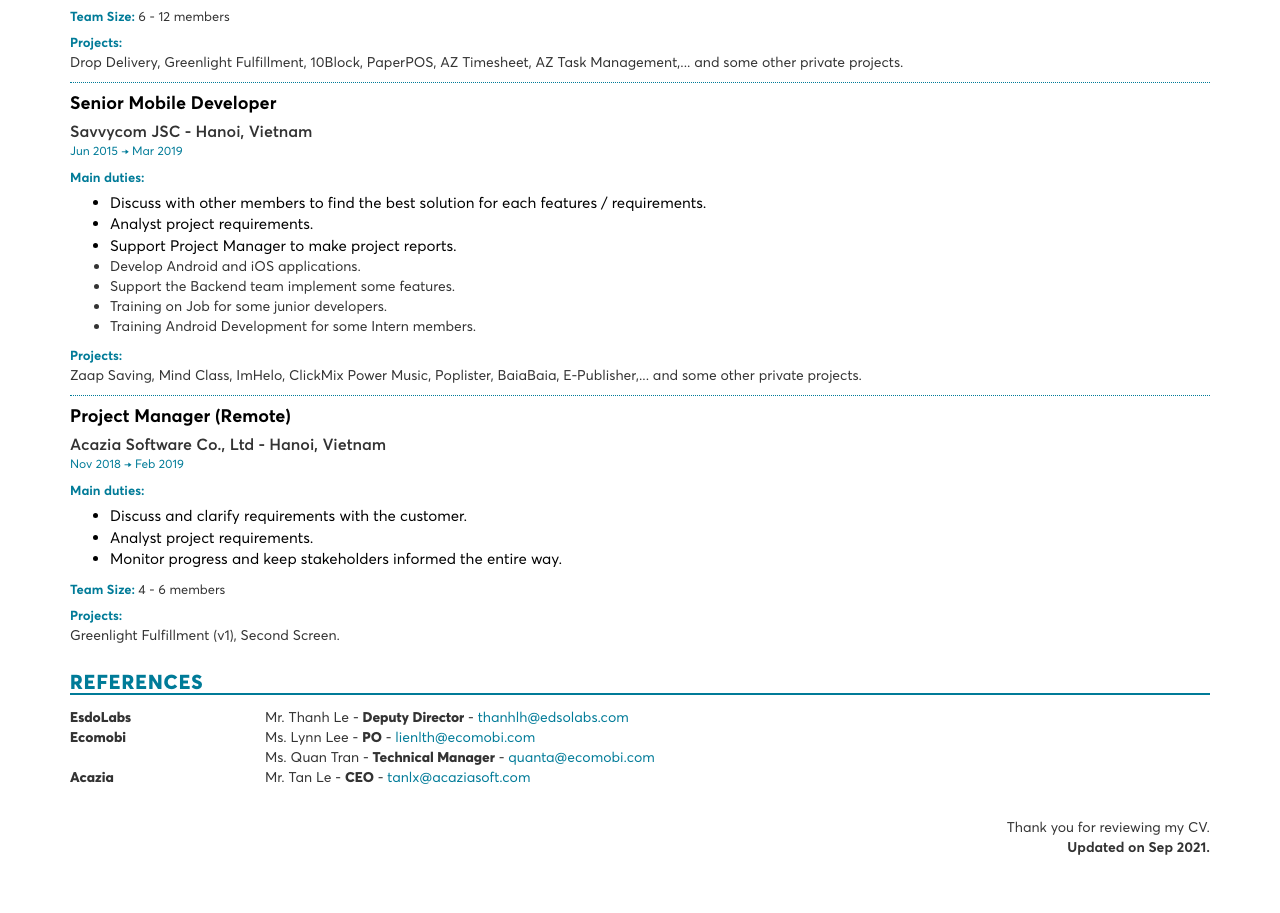
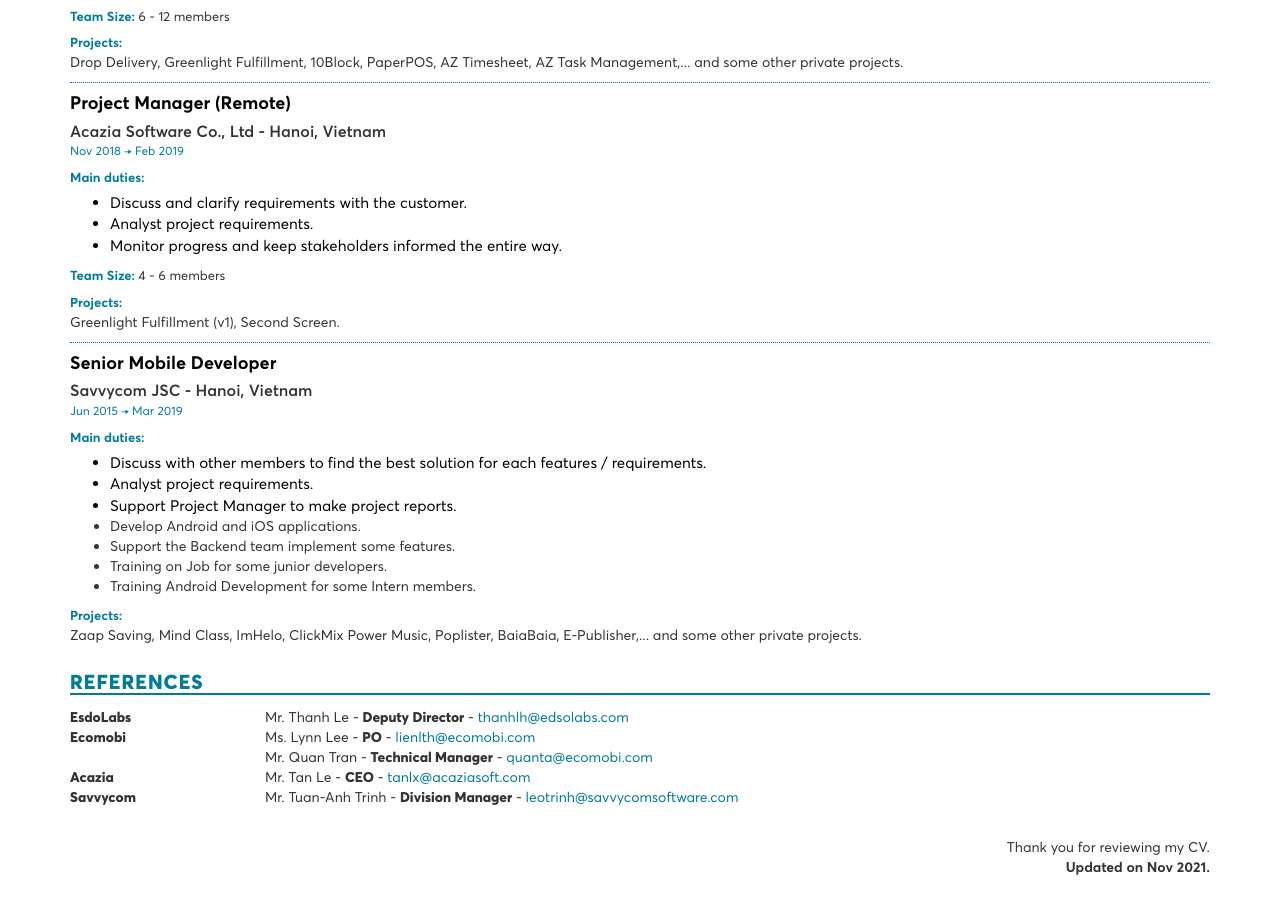
Before and after one commit to cuongdoict/cuongdoict.github.io, a website: page cv/index.html in a window 1280 px wide. Shown: the part 1942-2855 px from the top of the page. Drawn offline with nearby package versions, Linux system fonts and the light colour scheme.

Commit message:
Update CV

```diff
--- a/cv/index.html
+++ b/cv/index.html
@@ -206,7 +206,7 @@
 							<li class="highlight">Assemble and lead project team to make sure the most important and urgent tasks are completed first, engage the whole team into common project goal.</li>
 							<li class="highlight">Guide and coach the team and organization to follow Agile/Scrum practices.</li>
 							<li class="highlight">Build the team working-process with Agile / Scrum (using Jira as a Task Management tool).</li>
-							<li class="highlight">Develop a detailed plan to monitor project progress, measure member performance (combining Jira reports and Power BI).</li>
+							<li class="highlight">Develop a detailed plan to monitor project progress, measure member performance.</li>
 							<li class="highlight">Coordinate with BA and AM to analysis requirements.</li>
 							<li>Interview the candidates (Developers and Testers).</li>
 						</ul>
@@ -216,7 +216,7 @@
 					</div>
 					<div class="info-block">
 						<div class="sub-title">Projects:</div>
-						Public Servant Management (QLCB), Intelligent Operating Center (IOC)
+						Public Servant Management (QLCB), Congressman management (QLDB), Intelligent Operating Center (IOC)
 					</div>
 				</div>
 				<div class="session-item">
@@ -276,6 +276,28 @@
 					</div>
 				</div>
 				<div class="session-item">
+					<h5>Project Manager (Remote)</h5>
+					<h6>Acazia Software Co., Ltd - Hanoi, Vietnam</h6>
+					<div class="time-box">
+						<time>Nov 2018 &#8594; Feb 2019</time>
+					</div>
+					<div class="info-block">
+						<div class="sub-title">Main duties:</div>
+						<ul class="list-bullet">
+							<li class="highlight">Discuss and clarify requirements with the customer.</li>
+							<li class="highlight">Analyst project requirements.</li>
+							<li class="highlight">Monitor progress and keep stakeholders informed the entire way.</li>
+						</ul>
+					</div>
+					<div class="info-block">
+						<div class="sub-title">Team Size: <span class="muted">4 - 6 members</span></div>
+					</div>
+					<div class="info-block">
+						<div class="sub-title">Projects:</div>
+						Greenlight Fulfillment (v1), Second Screen.
+					</div>
+				</div>
+				<div class="session-item">
 					<h5>Senior Mobile Developer</h5>
 					<h6>Savvycom JSC - Hanoi, Vietnam</h6>
 					<div class="time-box">
@@ -296,28 +318,6 @@
 					<div class="info-block">
 						<div class="sub-title">Projects:</div>
 						Zaap Saving, Mind Class, ImHelo, ClickMix Power Music, Poplister, BaiaBaia, E-Publisher,... and some other private projects.
-					</div>
-				</div>
-				<div class="session-item">
-					<h5>Project Manager (Remote)</h5>
-					<h6>Acazia Software Co., Ltd - Hanoi, Vietnam</h6>
-					<div class="time-box">
-						<time>Nov 2018 &#8594; Feb 2019</time>
-					</div>
-					<div class="info-block">
-						<div class="sub-title">Main duties:</div>
-						<ul class="list-bullet">
-							<li class="highlight">Discuss and clarify requirements with the customer.</li>
-							<li class="highlight">Analyst project requirements.</li>
-							<li class="highlight">Monitor progress and keep stakeholders informed the entire way.</li>
-						</ul>
-					</div>
-					<div class="info-block">
-						<div class="sub-title">Team Size: <span class="muted">4 - 6 members</span></div>
-					</div>
-					<div class="info-block">
-						<div class="sub-title">Projects:</div>
-						Greenlight Fulfillment (v1), Second Screen.
 					</div>
 				</div>
 				<div class="session-item d-none">
@@ -398,13 +398,19 @@
 					</div>
 					<div class="col-xs-10">
 						Ms. Lynn Lee - <strong>PO</strong> - <a href="mailto:lienlth@ecomobi.com">lienlth@ecomobi.com</a><br />
-						Ms. Quan Tran - <strong>Technical Manager</strong> - <a href="mailto:quanta@ecomobi.com">quanta@ecomobi.com</a>
+						Mr. Quan Tran - <strong>Technical Manager</strong> - <a href="mailto:quanta@ecomobi.com">quanta@ecomobi.com</a>
 					</div>
 					<div class="col-xs-2">
 						<strong>Acazia</strong>
 					</div>
 					<div class="col-xs-10">
 						Mr. Tan Le - <strong>CEO</strong> - <a href="mailto:tanlx@acaziasoft.com">tanlx@acaziasoft.com</a>
+					</div>
+					<div class="col-xs-2">
+						<strong>Savvycom</strong>
+					</div>
+					<div class="col-xs-10">
+						Mr. Tuan-Anh Trinh - <strong>Division Manager</strong> - <a href="mailto:leotrinh@savvycomsoftware.com">leotrinh@savvycomsoftware.com</a>
 					</div>
 				</div>
 			</div>
@@ -420,7 +426,7 @@
 					</div>
 
 					<div class="col-sm-12 text-right">
-						<span class="font-bold">Updated on Sep 2021.</span>
+						<span class="font-bold">Updated on Nov 2021.</span>
 					</div>
 				</div>
 			</div>
```
